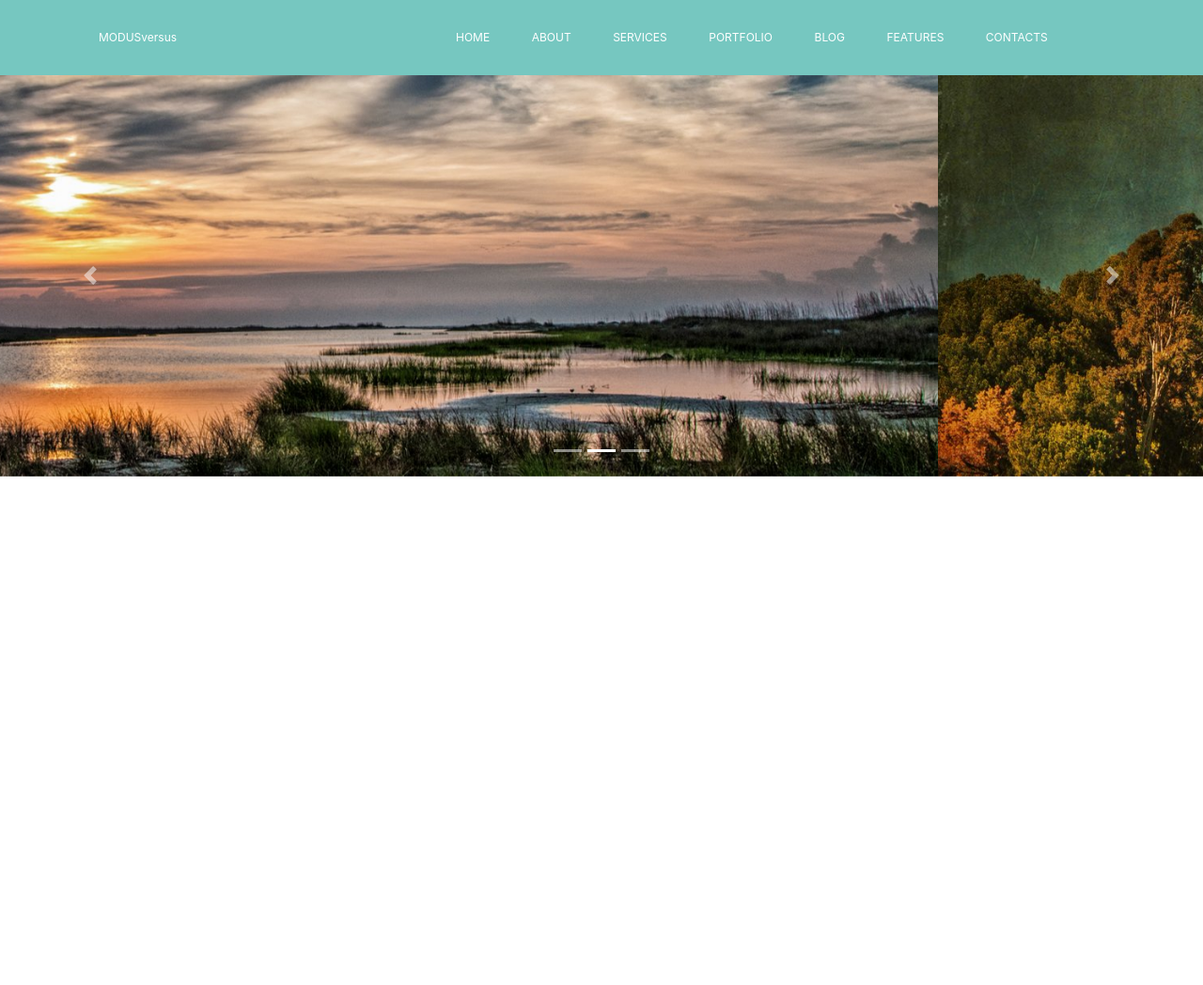
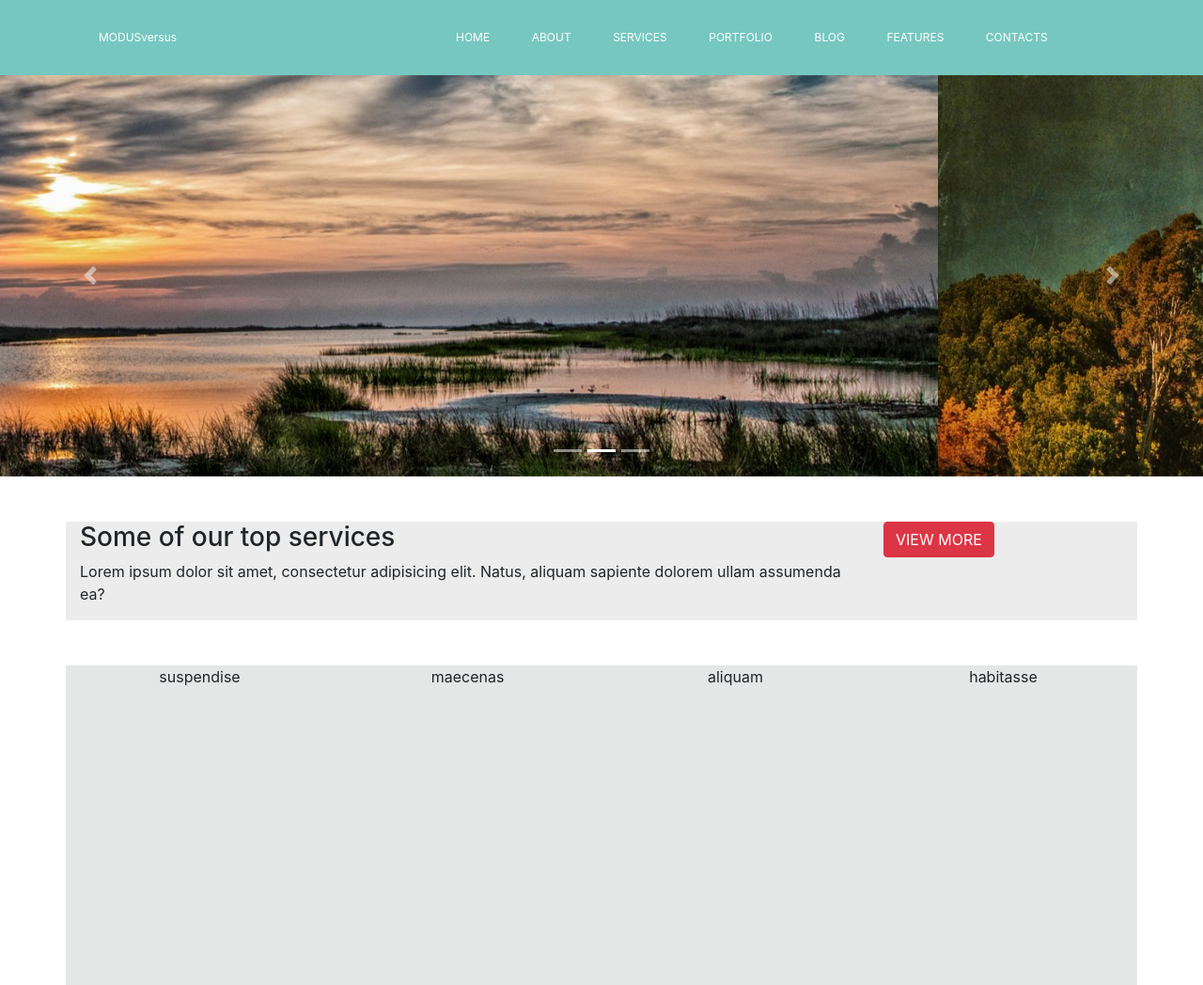
Before and after one commit to Andrian1993/Andrian1993.github.io, a plain HTML site: page index.html in a window 1280 px wide. Shown: the whole page at 94% size. Before the commit the page ends 800 px from the top, so only its background shows below. Drawn offline with nearby package versions, Linux system fonts and the light colour scheme.

Commit message:
2 sections added

```diff
--- a/css/styles.css
+++ b/css/styles.css
@@ -10,6 +10,17 @@ nav a{
   margin: 0 20px;
 }
 
+.section-intro{
+  background: #ececec;
+  min-height: 102px;
+  margin: 48px 0;
+}
+
+.section-services{
+  min-height: 340px;
+  background: #e5e6e6;
+}
+
 
 
 /* код партнера */
--- a/index.html
+++ b/index.html
@@ -55,8 +55,27 @@
       <span class="sr-only">Next</span>
     </a>
   </div>
-
-
+  <!-- section intro -->
+  <div class="container section-intro">
+    <div class="row">
+      <div class="col-9">
+        <h3>Some of our top services</h3>
+        <p>Lorem ipsum dolor sit amet, consectetur adipisicing elit. Natus, aliquam sapiente dolorem ullam assumenda ea?</p>
+      </div>
+      <div class="col-3">
+        <button type="button" class="btn btn-danger">VIEW MORE</button>
+      </div>
+    </div>
+  </div>
+  <!-- section services -->
+  <div class="container section-services">
+    <div class="row d-flex ">
+      <div class="col-3 d-flex justify-content-center">suspendise</div>
+      <div class="col-3 d-flex justify-content-center">maecenas</div>
+      <div class="col-3 d-flex justify-content-center">aliquam</div>
+      <div class="col-3 d-flex justify-content-center">habitasse</div>
+    </div>
+  </div>
 
 
 
```
